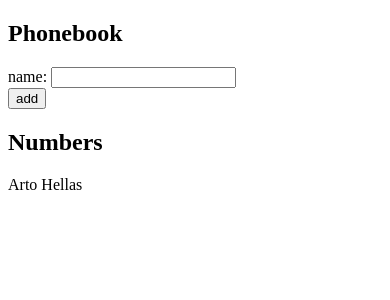
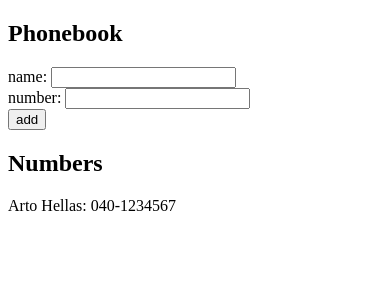
Before and after one commit to aniemela-cloud/fullstack-exercises, a React (Vite) app in the folder part2/phonebook/: page / in a window 390 px wide. Shown: the top 300 px of the page. Built offline with nearby package versions, Linux system fonts and the light colour scheme.

Commit message:
Part 2 phonebook step 3 (2.8) numbers added

```diff
--- a/part2/phonebook/src/App.jsx
+++ b/part2/phonebook/src/App.jsx
@@ -10,21 +10,25 @@ const Phonebook = ({persons}) => {
 
 const Person = ({person}) => {
   return (
-    <p>{person.name}</p>
+    <p>{person.name}: {person.number}</p>
   )
 };
 
 const App = () => {
   const [persons, setPersons] = useState([
-    { name: 'Arto Hellas' }
+    { name: 'Arto Hellas',
+      number: '040-1234567'
+     }
   ]);
   const [newName, setNewName] = useState('');
+  const [newNumber, setNewNumber] = useState('');
 
   const addName = (event) => {
     event.preventDefault();
     //console.log("addName: ", event)
     const newPerson = {
-      name: newName
+      name: newName,
+      number: newNumber
     };
     const found = persons.find(
       (element) => element.name.toLowerCase() === newPerson.name.toLowerCase()
@@ -33,6 +37,7 @@ const App = () => {
       //console.log("addName newPerson: ",newPerson);
       setPersons(persons.concat(newPerson));
       setNewName('');
+      setNewNumber('');
     } else {
       alert(`${newPerson.name} is already in the phonebook`)
     }
@@ -43,12 +48,17 @@ const App = () => {
     setNewName(event.target.value);
   };
 
+  const handleNumberChange = (event) => {
+    setNewNumber(event.target.value);
+  }
+
   return (
     <div>
       <h2>Phonebook</h2>
       <form onSubmit={addName}>
         <div>
-          name: <input name="newNameInput" onChange={handleNameChange} value={newName} />
+          name: <input name="newNameInput" onChange={handleNameChange} value={newName} /> <br />
+          number: <input name="newNumberInput" onChange={handleNumberChange} value={newNumber} />
         </div>
         <div>
           <button type="submit">add</button>
```
